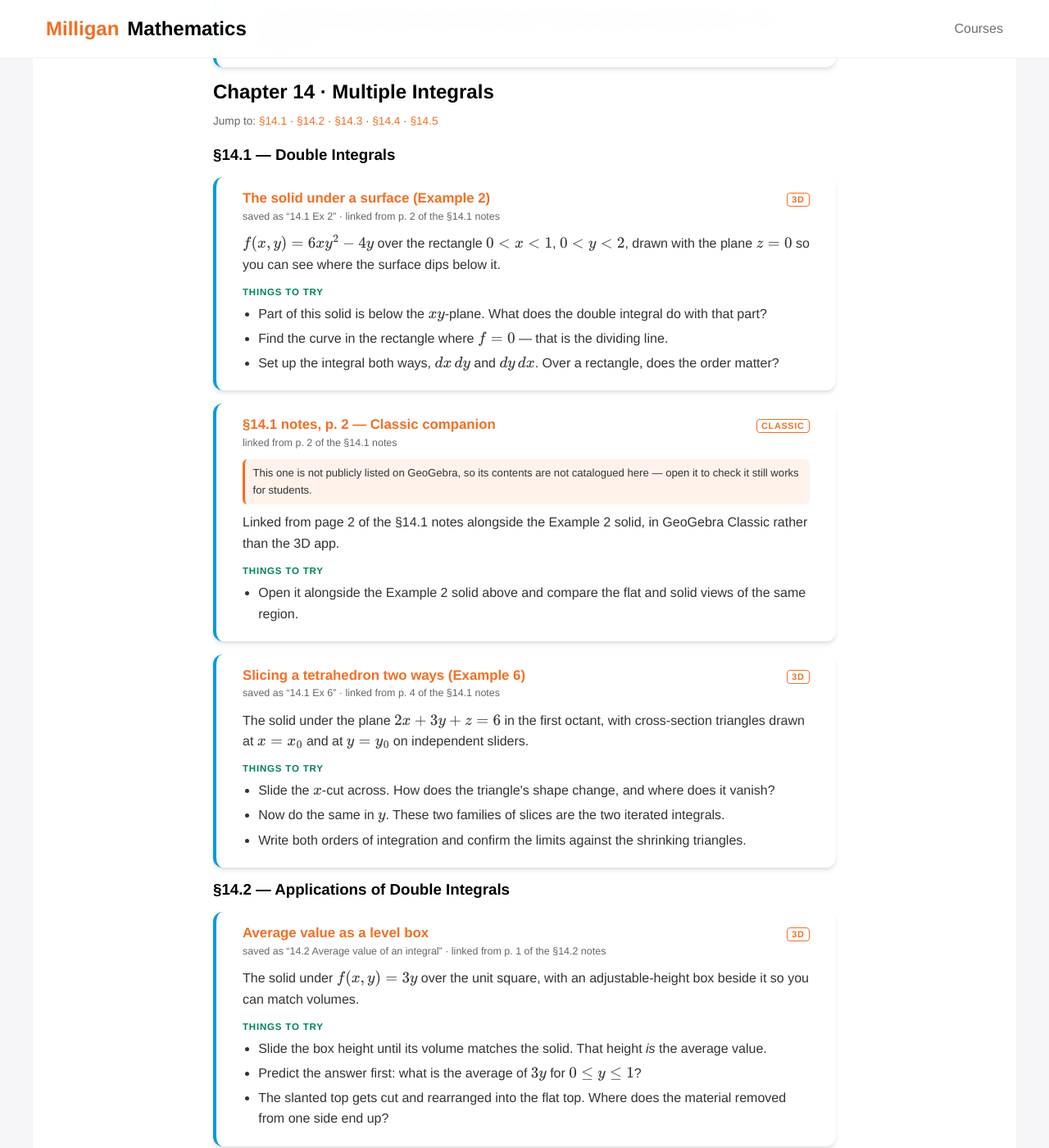
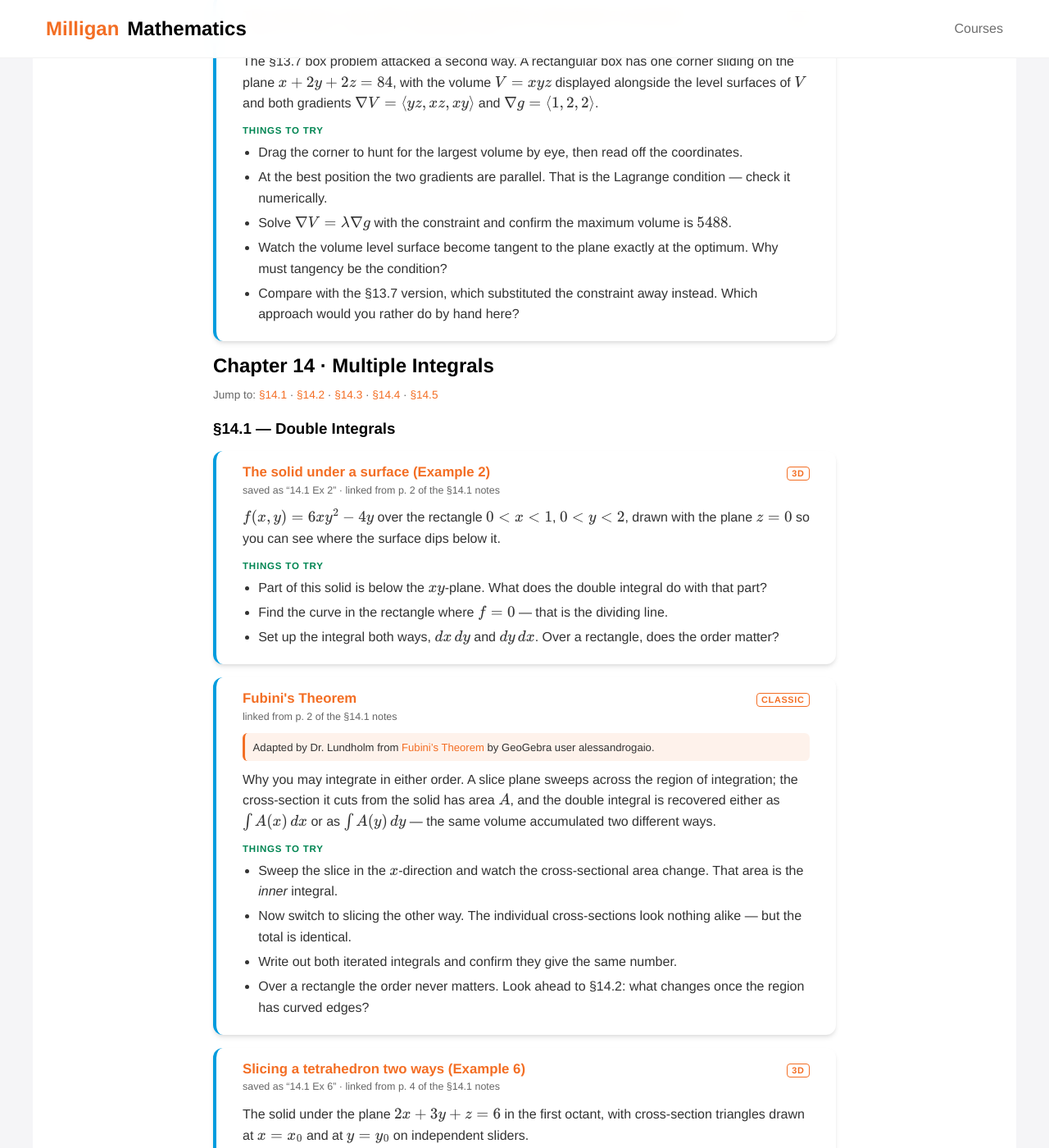
Before and after one commit to milligan-mathematics/courses, a Jekyll site: the page built from 303/interactives.md, in a window 1280 px wide and 1400 px high, scrolled down 21606 px. Shown: the whole window at 82% size. Built offline with Jekyll 4.4.1, drawn with Linux system fonts in a browser that asks for light colours; some of the changed text lies outside the part shown.

Commit message:
Correct five MATH 303 interactives entries
Descriptions built from the applets Ian identified, rather than from what
could be read anonymously:

- akgsfrgk (13.3 Ex 2) is a CAS demonstration, not a blank canvas. Its
  three symbolic derivative cells live in <cascell> elements, which sit
  outside <construction> and so read as an empty applet.
- aswvav89 (14.1) is a Fubini's Theorem demonstration adapted from
  alessandrogaio's applet, now credited with a link to the original.
- ub9c85sx (14.2 Ex 3) finds the center of mass of a triangular plate
  with density x^2+y; the prompts now name the mass and centroid to
  check against.
- jdbfneky (13.7) and z6t97efr (13.8) are the same box-volume problem
  solved two ways, so each now points at the other. The 13.7 entry
  explains where its two-variable function comes from.

Both formerly flagged applets link via their canonical /m/ URLs and no
longer carry a visibility warning.

Co-Authored-By: Claude Opus 5 (1M context) <noreply@anthropic.com>

```diff
--- a/303/interactives.md
+++ b/303/interactives.md
@@ -615,13 +615,15 @@ Each entry says what the applet shows and suggests a few things to look for. **W
 </div>
 
 <div class="gg-item">
-  <h4 class="gg-name"><a href="https://www.geogebra.org/classic/akgsfrgk" target="_blank" rel="noopener">Example 2 workspace</a><span class="gg-app">Classic</span></h4>
+  <h4 class="gg-name"><a href="https://www.geogebra.org/classic/akgsfrgk" target="_blank" rel="noopener">Symbolic partial derivatives (Example 2)</a><span class="gg-app">Classic</span></h4>
   <p class="gg-meta">saved as &ldquo;13.3 Ex 2&rdquo; &middot; linked from p.&nbsp;2 of the &sect;13.3 notes</p>
-  <p class="gg-what">An empty GeoGebra Classic canvas — the blank workspace used to build Example 2 live during class rather than a prepared construction.</p>
+  <p class="gg-what">GeoGebra's CAS doing the differentiation for you: three cells take $f(x,y,z) = x^2\sin(yz^3) - \ln(xyz)$ and return $f_x$, $f_y$ and $f_z$ symbolically, so you can check a messy three-variable computation against a machine.</p>
   <p class="gg-try-h">Things to try</p>
   <ul class="gg-try">
-    <li>Use it to rebuild Example 2 yourself: enter the function, then plot the two trace curves through your point.</li>
-    <li>Nothing here is pre-made, which makes it a good place to test whether you can set the picture up unaided.</li>
+    <li>Work all three partials out by hand first, then compare. The $-\ln(xyz)$ term is the one most people fumble.</li>
+    <li>Why does differentiating $\ln(xyz)$ with respect to $x$ give just $1/x$, with no $y$ or $z$ left in it?</li>
+    <li>In $f_z$ the chain rule bites hardest — check that you get $3x^2yz^2\cos(yz^3)$ and can say where each factor came from.</li>
+    <li>Type in your own function and let the CAS confirm your work. <code>Derivative(f, x)</code> is the command.</li>
   </ul>
 </div>
 
@@ -839,14 +841,16 @@ Each entry says what the applet shows and suggests a few things to look for. **W
 </div>
 
 <div class="gg-item">
-  <h4 class="gg-name"><a href="https://www.geogebra.org/3d/jdbfneky" target="_blank" rel="noopener">Second derivative test on a constrained problem (Example 6)</a><span class="gg-app">3D</span></h4>
+  <h4 class="gg-name"><a href="https://www.geogebra.org/3d/jdbfneky" target="_blank" rel="noopener">Box volume by substitution (Example 6)</a><span class="gg-app">3D</span></h4>
   <p class="gg-meta">saved as &ldquo;13.7 Example 6 2nd derivative test&rdquo; &middot; linked from p.&nbsp;8 of the &sect;13.7 notes</p>
-  <p class="gg-what">$h(y,z)=84yz-2y^2z-2yz^2$ over the triangular region $x+y \le 42$ with $x,y>0$, and the candidate point $(14,14)$ marked.</p>
+  <p class="gg-what">The box-volume problem with the constraint already substituted in. Solving $x+2y+2z=84$ for $x$ and putting it into $V=xyz$ leaves the two-variable function $h(y,z)=84yz-2y^2z-2yz^2$, plotted over the triangle $y+z \le 42$ with the critical point $(14,14)$ marked.</p>
   <p class="gg-try-h">Things to try</p>
   <ul class="gg-try">
-    <li>Verify that $(14,14)$ is a critical point of $h$, then classify it.</li>
-    <li>The domain is a triangle, so the boundary matters too. Where else would you have to check?</li>
-    <li>This is the same box problem attacked without Lagrange multipliers — compare the effort with §13.8.</li>
+    <li>Do the substitution yourself and confirm you get this $h$. That step is what turns a constrained problem into an unconstrained one.</li>
+    <li>Verify $(14,14)$ is a critical point, then classify it with the second derivative test.</li>
+    <li>Back out the full answer: $y=z=14$ gives what $x$, and what volume?</li>
+    <li>The domain is a triangle, so the boundary matters too. Why can you rule it out here?</li>
+    <li>Section 13.8 solves this exact problem again with Lagrange multipliers and no substitution — compare the two routes.</li>
   </ul>
 </div>
 
@@ -878,14 +882,16 @@ Each entry says what the applet shows and suggests a few things to look for. **W
 </div>
 
 <div class="gg-item">
-  <h4 class="gg-name"><a href="https://www.geogebra.org/3d/z6t97efr" target="_blank" rel="noopener">Box in a plane: volume optimization (Example 6)</a><span class="gg-app">3D</span></h4>
+  <h4 class="gg-name"><a href="https://www.geogebra.org/3d/z6t97efr" target="_blank" rel="noopener">The same box, now with Lagrange multipliers (Example 6 revisited)</a><span class="gg-app">3D</span></h4>
   <p class="gg-meta">saved as &ldquo;13.7 Ex 6&rdquo; &middot; linked from p.&nbsp;3 of the &sect;13.8 notes</p>
-  <p class="gg-what">A rectangular box with one corner sliding on the plane $x+2y+2z=84$, its volume $V=xyz$ displayed, together with the level surfaces of the volume function and both gradients $\nabla V = \langle yz,xz,xy\rangle$ and $\nabla g = \langle 1,2,2\rangle$.</p>
+  <p class="gg-what">The §13.7 box problem attacked a second way. A rectangular box has one corner sliding on the plane $x+2y+2z=84$, with the volume $V=xyz$ displayed alongside the level surfaces of $V$ and both gradients $\nabla V = \langle yz,xz,xy\rangle$ and $\nabla g = \langle 1,2,2\rangle$.</p>
   <p class="gg-try-h">Things to try</p>
   <ul class="gg-try">
     <li>Drag the corner to hunt for the largest volume by eye, then read off the coordinates.</li>
     <li>At the best position the two gradients are parallel. That is the Lagrange condition — check it numerically.</li>
-    <li>Watch the volume level surface become tangent to the plane exactly at the optimum. Why tangency?</li>
+    <li>Solve $\nabla V = \lambda\nabla g$ with the constraint and confirm the maximum volume is $5488$.</li>
+    <li>Watch the volume level surface become tangent to the plane exactly at the optimum. Why must tangency be the condition?</li>
+    <li>Compare with the §13.7 version, which substituted the constraint away instead. Which approach would you rather do by hand here?</li>
   </ul>
 </div>
 
@@ -908,13 +914,16 @@ Each entry says what the applet shows and suggests a few things to look for. **W
 </div>
 
 <div class="gg-item">
-  <h4 class="gg-name"><a href="https://www.geogebra.org/classic/aswvav89" target="_blank" rel="noopener">§14.1 notes, p. 2 — Classic companion</a><span class="gg-app">Classic</span></h4>
+  <h4 class="gg-name"><a href="https://www.geogebra.org/m/aswvav89" target="_blank" rel="noopener">Fubini's Theorem</a><span class="gg-app">Classic</span></h4>
   <p class="gg-meta">linked from p.&nbsp;2 of the &sect;14.1 notes</p>
-  <p class="gg-note">This one is not publicly listed on GeoGebra, so its contents are not catalogued here &mdash; open it to check it still works for students.</p>
-  <p class="gg-what">Linked from page 2 of the §14.1 notes alongside the Example 2 solid, in GeoGebra Classic rather than the 3D app.</p>
+  <p class="gg-note">Adapted by Dr. Lundholm from <a href="https://www.geogebra.org/m/sgsapd6t" target="_blank" rel="noopener">Fubini&rsquo;s Theorem</a> by GeoGebra user alessandrogaio.</p>
+  <p class="gg-what">Why you may integrate in either order. A slice plane sweeps across the region of integration; the cross-section it cuts from the solid has area $A$, and the double integral is recovered either as $\int A(x)\,dx$ or as $\int A(y)\,dy$ — the same volume accumulated two different ways.</p>
   <p class="gg-try-h">Things to try</p>
   <ul class="gg-try">
-    <li>Open it alongside the Example 2 solid above and compare the flat and solid views of the same region.</li>
+    <li>Sweep the slice in the $x$-direction and watch the cross-sectional area change. That area is the <em>inner</em> integral.</li>
+    <li>Now switch to slicing the other way. The individual cross-sections look nothing alike — but the total is identical.</li>
+    <li>Write out both iterated integrals and confirm they give the same number.</li>
+    <li>Over a rectangle the order never matters. Look ahead to §14.2: what changes once the region has curved edges?</li>
   </ul>
 </div>
 
@@ -957,13 +966,15 @@ Each entry says what the applet shows and suggests a few things to look for. **W
 </div>
 
 <div class="gg-item">
-  <h4 class="gg-name"><a href="https://www.geogebra.org/3d/ub9c85sx" target="_blank" rel="noopener">§14.2 notes, p. 2 — 3D companion</a><span class="gg-app">3D</span></h4>
-  <p class="gg-meta">linked from p.&nbsp;2 of the &sect;14.2 notes</p>
-  <p class="gg-note">This one is not publicly listed on GeoGebra, so its contents are not catalogued here &mdash; open it to check it still works for students.</p>
-  <p class="gg-what">Linked from page 2 of the §14.2 notes, in the GeoGebra 3D app.</p>
+  <h4 class="gg-name"><a href="https://www.geogebra.org/m/ub9c85sx" target="_blank" rel="noopener">Center of mass of a plate (Example 3)</a><span class="gg-app">3D</span></h4>
+  <p class="gg-meta">saved as &ldquo;14.2 Ex 3&rdquo; &middot; linked from p.&nbsp;2 of the &sect;14.2 notes</p>
+  <p class="gg-what">A triangular plate bounded by $y=0$, $x=1$ and $y=x$ carrying the variable density $\rho(x,y)=x^2+y$. The applet reports the mass, both moments, and plots the resulting center of mass.</p>
   <p class="gg-try-h">Things to try</p>
   <ul class="gg-try">
-    <li>Open it alongside the Examples 1–2 region above while you work through the §14.2 notes.</li>
+    <li>Compute the mass $M=\iint \rho\,dA$ yourself. The applet gets $\tfrac{5}{12}$.</li>
+    <li>Recover the center of mass from the moments: $\bar x = M_y/M$ and $\bar y = M_x/M$. You should land on $\left(\tfrac{39}{50}, \tfrac{11}{25}\right)$.</li>
+    <li>The center of mass sits toward the heavy corner, not at the triangle's centroid. Which corner is densest, and does the plotted point agree?</li>
+    <li>Replace the density with a constant. Where does the center of mass move to, and what is that point called?</li>
   </ul>
 </div>
 
```
